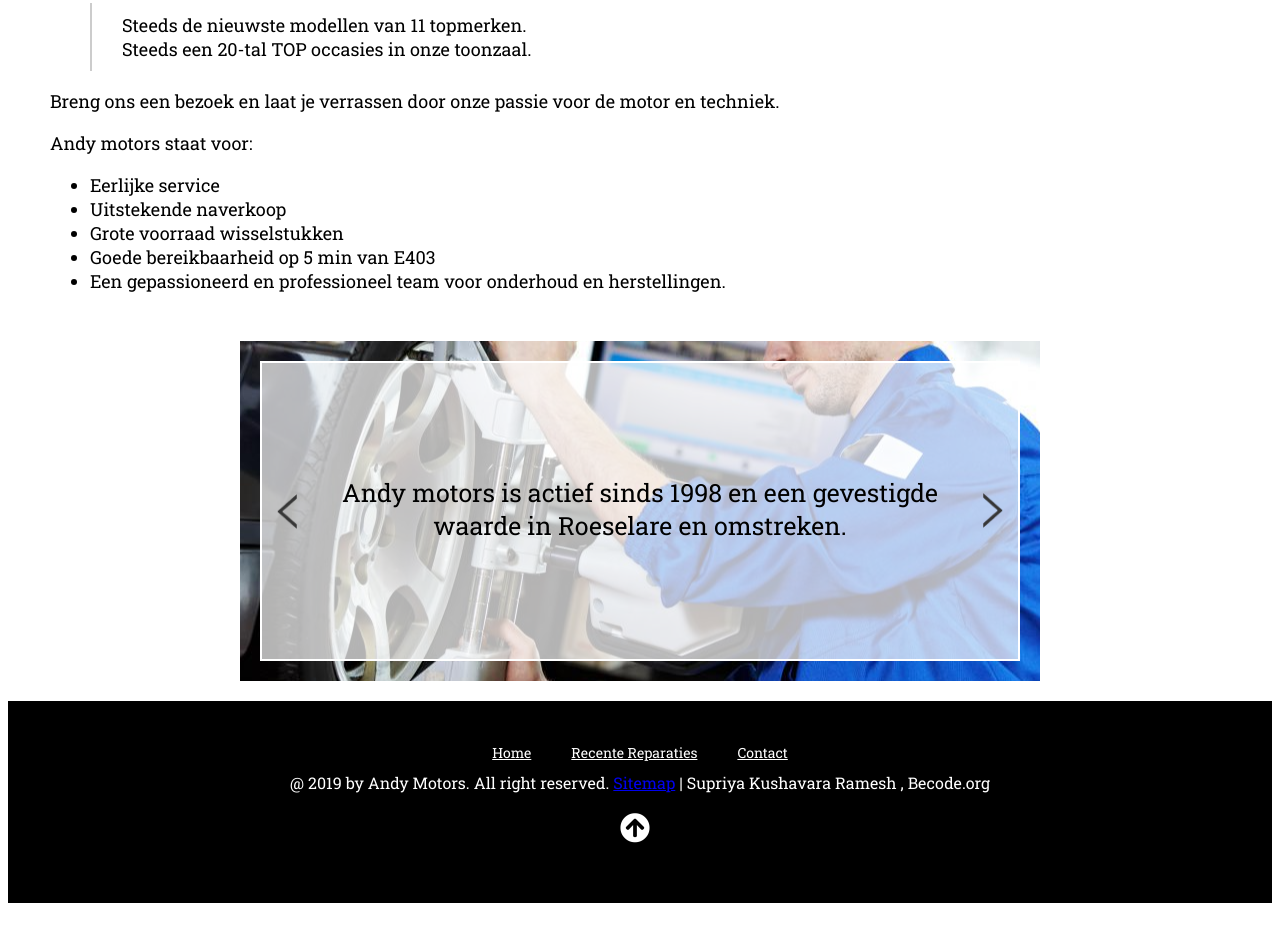
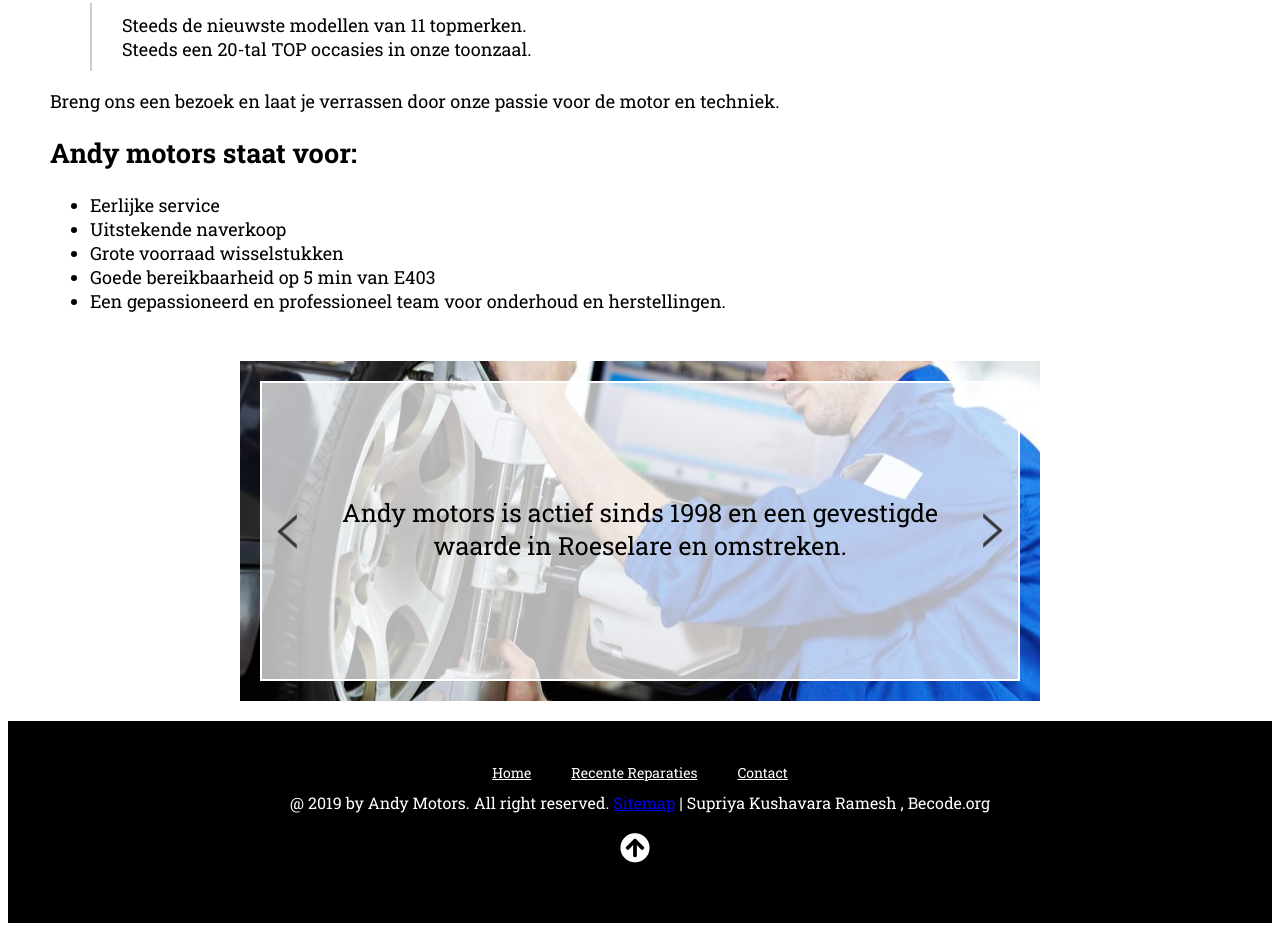
Before and after one commit to supriyakushavar/Red-Line-Project, a plain HTML site: page index.html in a window 1280 px wide. Shown: the part 900-1831 px from the top of the page. Drawn offline with nearby package versions, Linux system fonts and the light colour scheme.

Commit message:
some updates for SEO checks

```diff
--- a/index.html
+++ b/index.html
@@ -6,12 +6,12 @@
     <meta http-equiv="X-UA-Compatible" content="ie=edge">
     <link rel="shortcut icon" type="image/png" href="./images/favicon.png"/>
     <meta name="keywords" content="Motors Reparaties , 8800 Roeselare ,techniek">
-	<meta name="description" content="Andy motors is actief sinds 1998 ,Motors Reparaties , 8800 Roeselare , techniek">
+	<meta name="description" content="Andy motors is actief sinds 1998 ,Motors Reparaties , 8800 Roeselare , techniek , brommers , brommer , auto , auto , scooter , scooters , scooter Reparaties , brommer Reparaties , auto Reparaties">
     <link href="./css/site.css" rel="stylesheet" />
     <link href="https://fonts.googleapis.com/css?family=Open+Sans:400,400i,700,700i|Roboto+Slab:400,700" rel="stylesheet" />
     <link rel="stylesheet" href="https://use.fontawesome.com/releases/v5.7.2/css/all.css" integrity="sha384-fnmOCqbTlWIlj8LyTjo7mOUStjsKC4pOpQbqyi7RrhN7udi9RwhKkMHpvLbHG9Sr" crossorigin="anonymous" />
     <script src="https://ajax.googleapis.com/ajax/libs/jquery/1.8.2/jquery.min.js"> </script>
-    <title>Andy Motors</title>
+    <title>Andy Motors | Motors, Autos, Brommers Reparaties in Roeselare </title>
 </head>
 <body onload="myFunction()">
     <div id="loader"></div>
@@ -68,7 +68,7 @@
            </blockquote>
 
             <p>  Breng ons een bezoek en laat je verrassen door onze passie voor de motor en techniek.</p>
-            <p>  Andy motors staat voor:</p>
+            <h2>  Andy motors staat voor:</h2>
             <ul>
                 <li>Eerlijke service</li>
                 <li>Uitstekende naverkoop</li>
```
Also changed, not shown: contact.html (+2 -2 lines), repair.html (+2 -2 lines), sitemap.html (+2 -2 lines).
